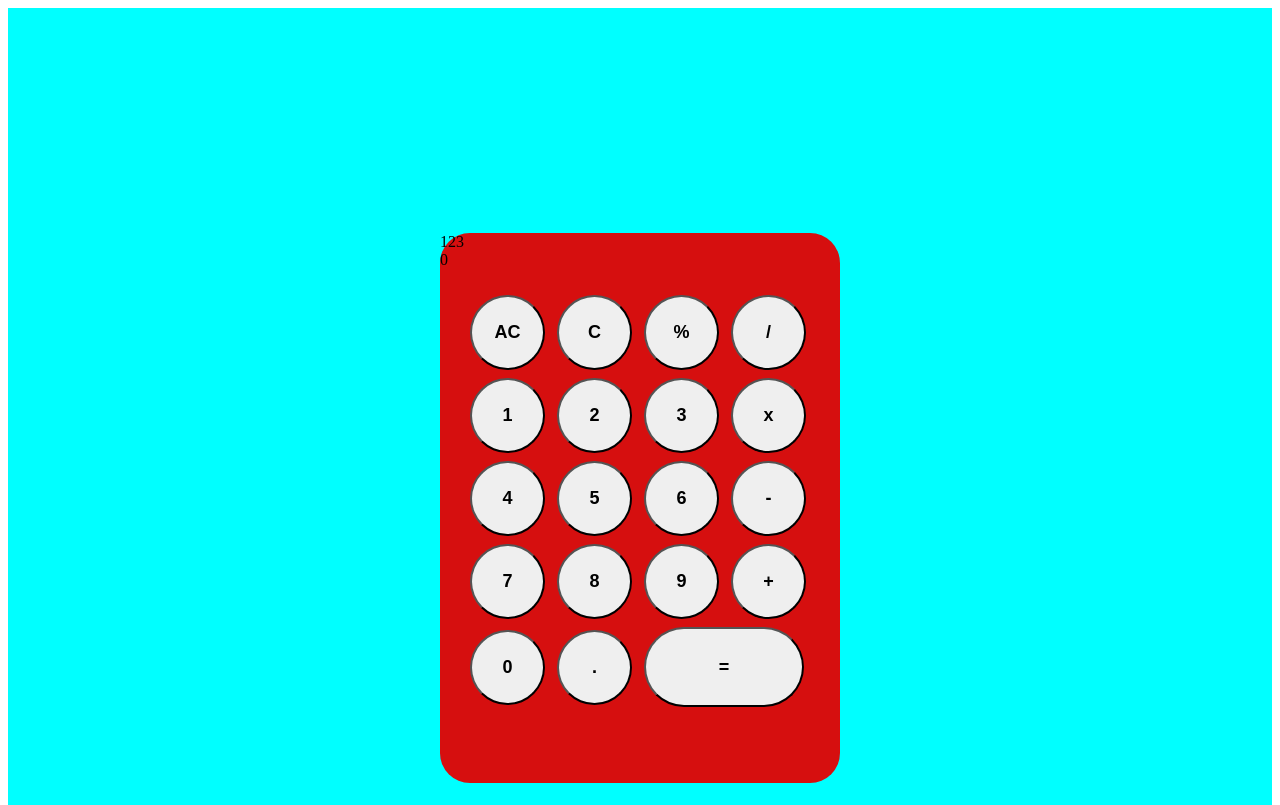
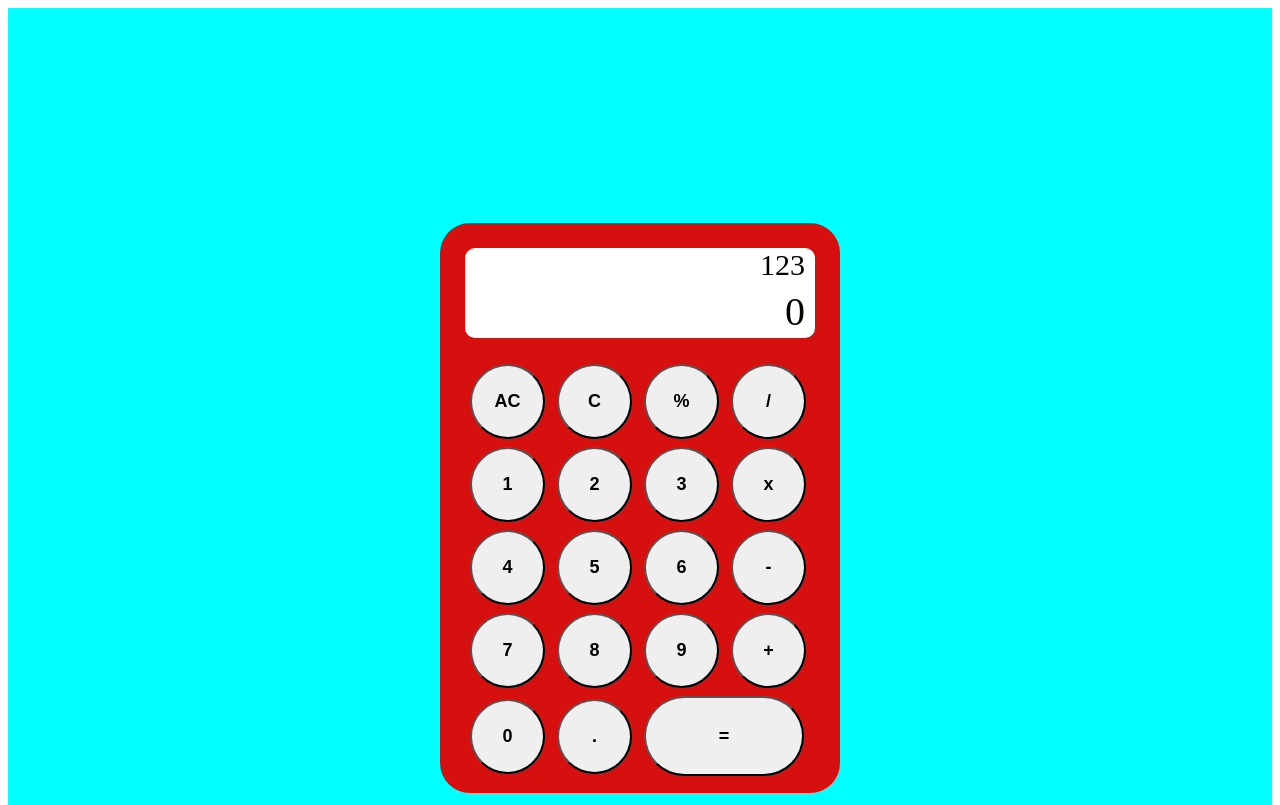
Before and after one commit to T-Hight/Calculator, a plain HTML site: page index.html in a window 1280 px wide. Shown: the top 805 px of the page. Drawn offline with Linux system fonts and the light colour scheme.

Commit message:
restyle calc display

```diff
--- a/style.css
+++ b/style.css
@@ -7,27 +7,38 @@
 }
 
 .calc {
-    height: 550px;
+    height: 570px;
     width: 400px;
     background-color: rgb(214, 15, 15);
     border-radius: 30px;;
 }
 
-.calc-input {
+.calc-display {
+    background-color: white;
     display: flex;
-
+    margin-top: 25px;
+    margin-left: 25px;
+    border-radius: 10px;
+    width: 350px;
     height:90px;
-
+    flex-direction: column;
 }
 
-input {
-    font-size: 50px;
+.previous-operand {
+    font-size: 30px;
     text-align: right;
-    padding-top: 10px;
-    margin-left: 22px;
-    margin-top: 20px;
-    height: 60px;
-    width: 350px;
+    padding-right: 10px;
+    height: 40px;
+    width: 340px;
+}
+
+.current-operand {
+
+    font-size: 40px;
+    text-align: right;
+    padding-right: 10px;
+    height: 40px;
+    width: 340px;
 }
 
 .buttons {
```
